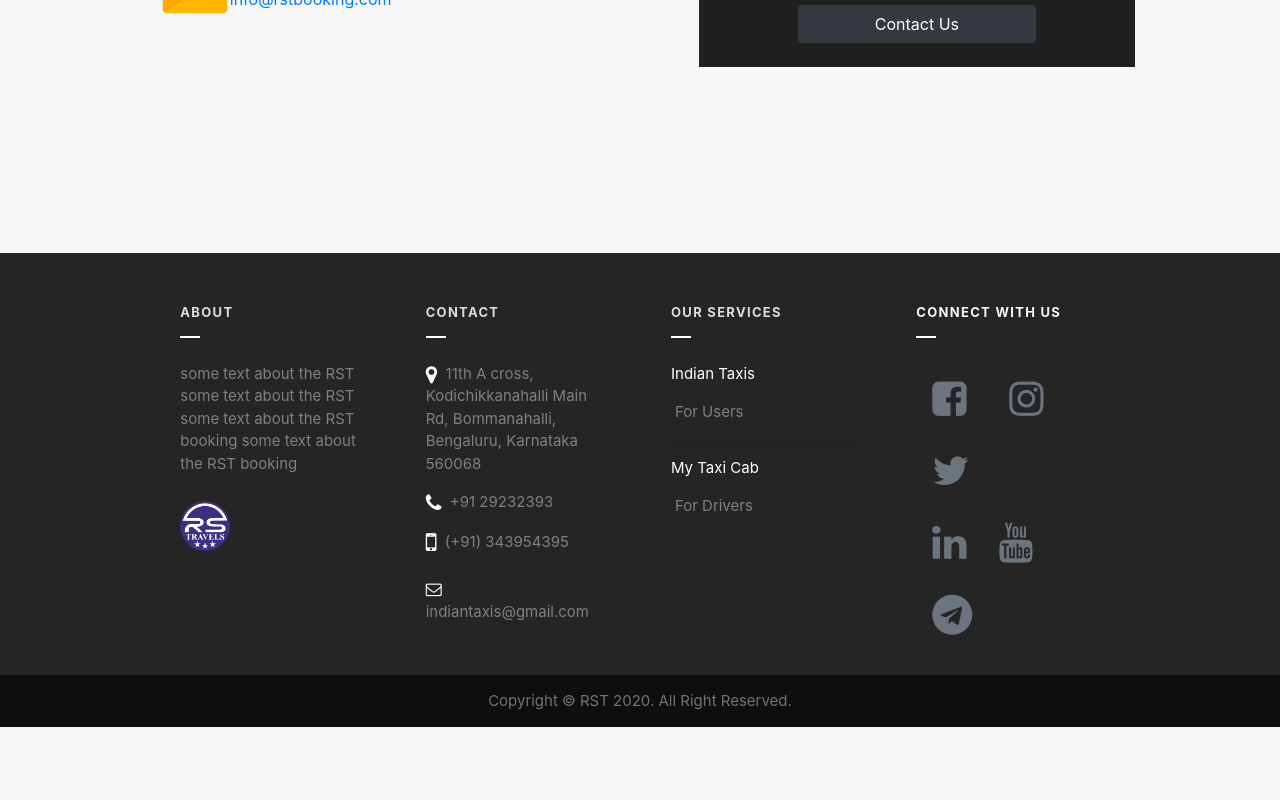
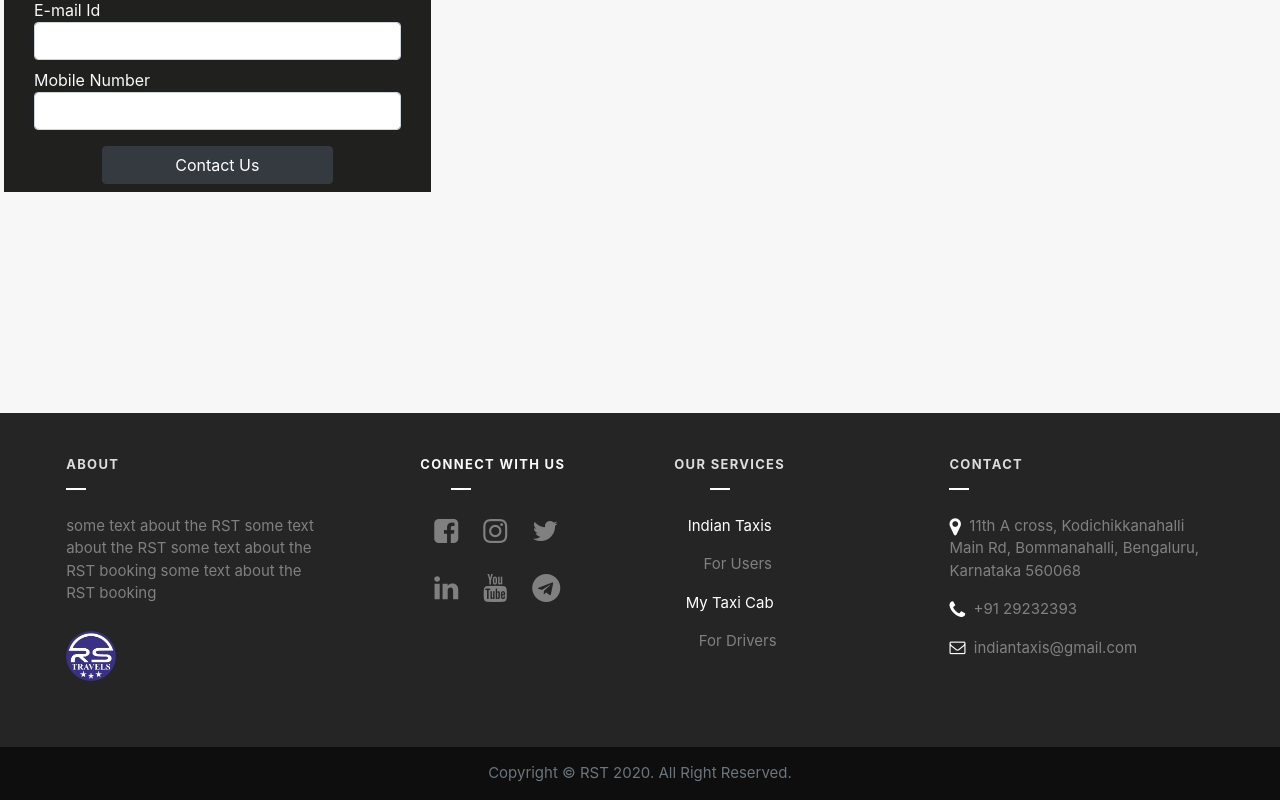
Before and after one commit to saisandeep9/website-old, a React (Create React App) app: page /contactus in a window 1280 px wide. Shown: the part 627-1427 px from the top of the page. Before the commit the page ends 1354 px from the top, so only its background shows below. Built offline with nearby package versions, Linux system fonts and the light colour scheme; what google-maps-react would draw is missing.

Commit message:
first commit

```diff
--- a/src/components/common/header.jsx
+++ b/src/components/common/header.jsx
@@ -21,7 +21,10 @@ const Header = (data) => {
 
         {/* ................... */}
       </header>
-      <div className="container1" style={{ marginTop: "-50px" }}>
+      <div
+        className="container1"
+        style={{ marginTop: "-50px", backgroundColor: "white" }}
+      >
         <svg
           viewBox="0 0 500 500"
           preserveAspectRatio="none"
--- a/src/components/navBar/navBar.css
+++ b/src/components/navBar/navBar.css
@@ -3,11 +3,12 @@
   color: rgb(249, 249, 250);
   height: 30px !important;
 }
+@media screen and (min-width: 500px) {
+  .nav-bar2 {
+    height: 65px;
+  }
+}
 
-.nav-bar2 {
-  /* background-color: white; */
-  height: 65px;
-}
 /* .scroll {
   background-color: #eeee1a !important;
 } */
@@ -46,7 +47,7 @@
 .nav__submenu {
   padding-top: 20px;
   padding-bottom: 10px;
-
+  margin-top: 20px;
   font-weight: 400;
   font-size: 17px;
   /* text-transform: none; */
--- a/src/components/pages/carSlider.jsx
+++ b/src/components/pages/carSlider.jsx
@@ -105,7 +105,7 @@ class CarSlider extends Component {
     return (
       <div
         style={{
-          background: "#fffff",
+          background: "white",
           paddingBottom: "56px",
           marginBottom: "-16px",
         }}
--- a/src/components/pages/contactUs.jsx
+++ b/src/components/pages/contactUs.jsx
@@ -10,40 +10,14 @@ const ContactUs = () => {
       "A Contact Us landing page template freshly redesigned for Bootstrap",
   };
   return (
-    <div style={{ minHeight: "800px ", marginTop: "80px" }}>
+    <div style={{ minHeight: "950px ", marginTop: "90px" }}>
       <Header data={data} />
-      {/* <header className="bg-primary text-white  " style={{ height: "177px" }}>
-        <div class="container text-center pt-5 ">
-          <h1>Contact Us</h1>
-          <p>A landing page template freshly redesigned for Bootstrap 4</p>
-        </div>
-        <div class="container1" style={{ marginTop: "-8px" }}>
-          <svg
-            viewBox="0 0 500 500"
-            preserveAspectRatio="none"
-            style={{ zIndex: "-2" }}
-          >
-            <path
-              d="M0, 100 C150, 200 350,
-                0 500, 100 L500, 00 L0, 0 Z"
-              style={{ stroke: "none", fill: "#1c18ee57" }}
-            ></path>
 
-            <path
-              d="M0, 80 C300, 0 400,
-                300 500, 50 L500, 00 L0, 0 Z"
-              style={{ stroke: "none", fill: "#1c18ee57" }}
-            ></path>
-            <path
-              d="M0, 100 C150, 300 350,
-                0 500, 100 L500, 00 L0, 0 Z"
-              style={{ stroke: "none", fill: "#183fee80" }}
-            ></path>
-          </svg>
-        </div>
-      </header> */}
-      <div className="row mt-5  justify-content-center ">
-        <div className="col-md-5 m-1 ">
+      <div
+        className="row mt-5  justify-content-center  "
+        style={{ marginTop: "90px" }}
+      >
+        <div className="col-md-3 m-1 ">
           <div className="media mt-2">
             <img
               src="/images/cc2.jpg"
@@ -62,7 +36,8 @@ const ContactUs = () => {
               </p>
             </div>
           </div>
-
+        </div>
+        <div className="col-md-3 m-1 ">
           <div className="media mt-2">
             <img
               src="/images/whatsapp.png"
@@ -87,6 +62,8 @@ const ContactUs = () => {
               </p>
             </div>
           </div>
+        </div>
+        <div className="col-md-3 m-1 ">
           <div className="media mt-2">
             <img
               src="/images/email.png"
@@ -104,14 +81,15 @@ const ContactUs = () => {
             </div>
           </div>
         </div>
+      </div>
 
-        <div
-          className=" col-md-4 m-1 "
-          style={{ marginTop: "60px", background: "#20201e" }}
-        >
-          <Form />
-        </div>
+      <div
+        className=" col-md-4 m-1 "
+        style={{ marginTop: "60px", background: "#20201e" }}
+      >
+        <Form />
       </div>
+
       {/*
       <iframe
         src="https://www.google.com/maps/embed?pb=!1m18!1m12!1m3!1d107738.57830893247!2d77.55706675685148!3d12.851232445283456!2m3!1f0!2f0!3f0!3m2!1i1024!2i768!4f13.1!3m3!1m2!1s0x3bae15140c5b609b%3A0xba1ad6dd5991e031!2sRST%20Booking%20Private%20Limited%20(RS%20Travels%20Bangalore)!5e0!3m2!1sen!2sin!4v1599824056337!5m2!1sen!2sin"
--- a/src/components/pages/footer.css
+++ b/src/components/pages/footer.css
@@ -43,3 +43,7 @@
   color: white;
   cursor: pointer;
 }
+
+.footer hr {
+  border: 1px solid #1e1e1e;
+}
--- a/src/components/pages/footer2.jsx
+++ b/src/components/pages/footer2.jsx
@@ -22,9 +22,12 @@ const Footer = () => {
   };
 
   return (
-    <footer className="footer overflow-hidden " style={styel}>
-      <div className=" justify-content-center row pt-md-3 m-md-0 m-1 ">
-        <div className="col-md-2 col-12 text-left m-md-3 ">
+    <footer className="footer overflow-hidden   " style={styel}>
+      <div
+        className=" justify-content-center row  m-md-0  "
+        style={{ paddingLeft: "4%", paddingRight: "4%", paddingBottom: "5%" }}
+      >
+        <div className="col-md-3 col-12 text-left pt-4  ">
           <h3 className="   limoking-widget-title">About</h3>
           <div className="title-line-footer"></div>
 
@@ -38,8 +41,70 @@ const Footer = () => {
             alt=""
           />
         </div>
+        <div className="col-md-3 col-12 text-md-center pt-4">
+          <h3 className=" text-light limoking-widget-title  ">
+            connect with us
+          </h3>
+          <div
+            className="title-line-foote"
+            style={{
+              width: "20px",
+              height: "2px",
+              margin: "15px auto 25px 90px",
+              background: " #ffff",
+            }}
+          ></div>
 
-        <div className="col-md-2 col-12 text-left m-md-3">
+          <h3 className>
+            <div className="row  justify-content-md-center">
+              <div className="col-2">
+                <i className="fa fa-facebook-square socialMedia"></i>
+              </div>
+              <div className="col-2">
+                <i className="fa fa-instagram  socialMedia"></i>
+              </div>
+              <div className="col-2">
+                <i className="fa fa-twitter  socialMedia"></i>
+              </div>
+            </div>
+            <div className="row mt-4 justify-content-md-center">
+              <div className="col-2">
+                <i className="fa fa-linkedin socialMedia"></i>
+              </div>
+              <div className="col-2">
+                <i className="fa fa-youtube socialMedia"></i>
+              </div>
+              <div className="col-2">
+                <i className="fa fa-telegram  socialMedia"></i>
+              </div>
+            </div>
+          </h3>
+        </div>
+
+        <div
+          className="col-md-3 col-12 text-md-center pt-4"
+          style={{ paddingRight: "130px" }}
+        >
+          <h3 className="   limoking-widget-title">our services</h3>
+          <div
+            className=" title-line-foote "
+            style={{
+              width: "20px",
+              height: "2px",
+              margin: "15px auto 25px 55px",
+              background: " #ffff",
+            }}
+          ></div>
+
+          <p style={{ color: "white" }}>Indian Taxis</p>
+
+          <p className="ml-3">For Users </p>
+
+          <p style={{ color: "white" }}>My Taxi Cab</p>
+
+          <p className="ml-3">For Drivers </p>
+        </div>
+        <div className="col-md-3 col-12 text-left pt-4 ">
           <h3 className="   limoking-widget-title">contact</h3>
           <div className="title-line-footer"></div>
           <label htmlFor="" className="mb-3">
@@ -68,7 +133,7 @@ const Footer = () => {
             &nbsp; +91&nbsp;29232393
           </label>
           <br />
-          <label htmlFor="" className="mb-4">
+          {/* <label htmlFor="" className="mb-4">
             <i
               className="limoking-icon fa fa-mobile"
               style={{
@@ -78,8 +143,8 @@ const Footer = () => {
               }}
             ></i>
             &nbsp; (+91) 343954395
-          </label>
-          <br />
+          </label> */}
+
           <label htmlFor="" className="mb-4">
             <i
               className="limoking-icon fa fa-envelope-o"
@@ -91,63 +156,6 @@ const Footer = () => {
             ></i>
             &nbsp; indiantaxis@gmail.com
           </label>
-        </div>
-
-        <div className="col-md-2 col-12 text-left m-md-3 ">
-          <h3 className="   limoking-widget-title">our services</h3>
-          <div className="title-line-footer"></div>
-
-          <div className="float-right" style={{ marginRight: "30px" }}>
-            <Icon
-              className="icon"
-              style={{
-                height: "40px",
-                width: "40px",
-              }}
-              icon={googlePlay}
-            />
-          </div>
-          <p style={{ color: "white" }}>Indian Taxis</p>
-
-          <p className="ml-1">For Users </p>
-
-          {/* <img
-              src="images/playstore.png"
-              alt=""
-              style={{ height: "40px", width: "60px" }}
-            /> */}
-
-          <hr />
-          <div className="float-right" style={{ marginRight: "30px" }}>
-            <Icon
-              className="icon"
-              style={{
-                height: "40px",
-                width: "40px",
-              }}
-              icon={googlePlay}
-            />
-          </div>
-          <p style={{ color: "white" }}>My Taxi Cab</p>
-
-          <p className="ml-1">For Drivers </p>
-
-          {/* <i class="fa fa-google "> </i> */}
-          {/* <i class="fa fa-google-play h3"></i> */}
-        </div>
-        <div className="col-md-2  col-12 text-left m-md-3">
-          <h3 className=" text-light limoking-widget-title">connect with us</h3>
-          <div className="title-line-footer"></div>
-
-          <h1 className="text-secondary">
-            <i className="fa fa-facebook-square m-3 socialMedia"></i>{" "}
-            <i className="fa fa-instagram m-3 socialMedia"></i>
-            <i className="fa fa-twitter m-3 socialMedia"></i>
-            <br />
-            <i className="fa fa-linkedin m-3 socialMedia"></i>
-            <i className="fa fa-youtube m-3 socialMedia"></i>
-            <i className="fa fa-telegram m-3 socialMedia"></i>
-          </h1>
         </div>
       </div>
 
--- a/src/data/carServices.js
+++ b/src/data/carServices.js
@@ -39,7 +39,7 @@ const data = [
     carName: "tataace",
     title: "Tata Ace",
     text: "text part",
-    maxPerson: "1 + goods carrier",
+    maxPerson: "1 ",
   },
 ];
 
```
Also changed, not shown: src/components/pages/careers.jsx (+15 -11 lines).
